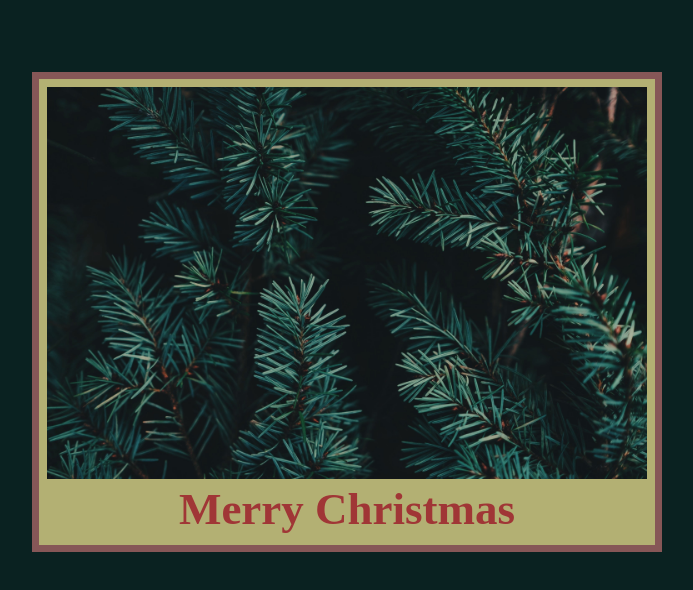
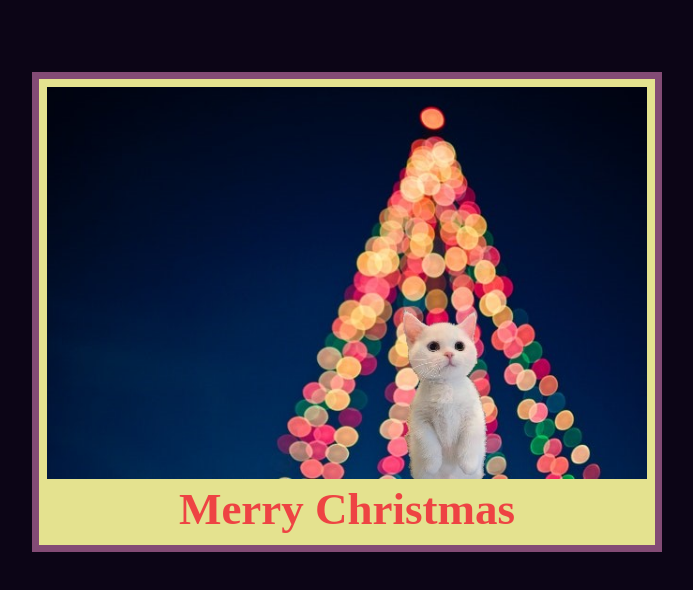
Before and after one commit to LPenny-github/ChristmasCard, a plain HTML site: page ChristmasCard3/index.html in a window 1280 px wide. Shown: the whole page, without its empty margins (293-986 px from the left). Drawn offline with Linux system fonts and the light colour scheme.

Commit message:
Change background

```diff
--- a/ChristmasCard3/index.html
+++ b/ChristmasCard3/index.html
@@ -10,12 +10,8 @@
 </head>
 
 <body>
-    <!-- <div id="card">
-        <img id="tree" src="ChristmasTree.jpg">
-        <p>Merry Christmas</p>
-    </div> -->
     <figure id="card">
-        <img id="tree" src="ChristmasTree.jpg">
+        <img id="tree" src="ChristmasTree5.jpg">
         <figcaption id="text">Merry Christmas</figcaption>
     </figure>
 </body>
--- a/ChristmasCard3/main.css
+++ b/ChristmasCard3/main.css
@@ -1,5 +1,5 @@
 body{
-    background-color: rgb(10, 34, 33);
+    background-color: rgb(12, 5, 22);
     padding: 5%;
 }
 
@@ -9,9 +9,9 @@ body{
     height: 450px;
     border-style: solid;
     border-width: 7.5px;
-    border-color: rgb(134, 87, 87);
+    border-color: rgb(131, 75, 117);
     padding: 8px;
-    background-color: rgb(179, 176, 115);
+    background-color: rgb(228, 226, 143);
 }
 
 #tree{
@@ -20,7 +20,7 @@ body{
 }
 
 #text{
-    color: rgb(160, 54, 54);
+    color: rgb(238, 67, 67);
     font-size: 45px;
     font-weight: 700;
     text-align: center;
```
Also changed, not shown: ChristmasCard3/ChristmasTree.jpg (deleted), ChristmasCard3/ChristmasTree5.jpg (added).
